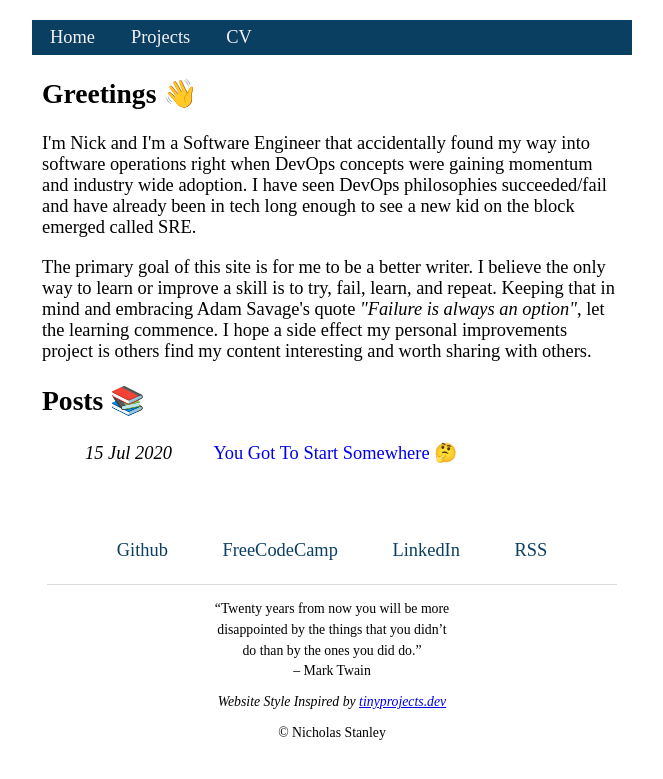
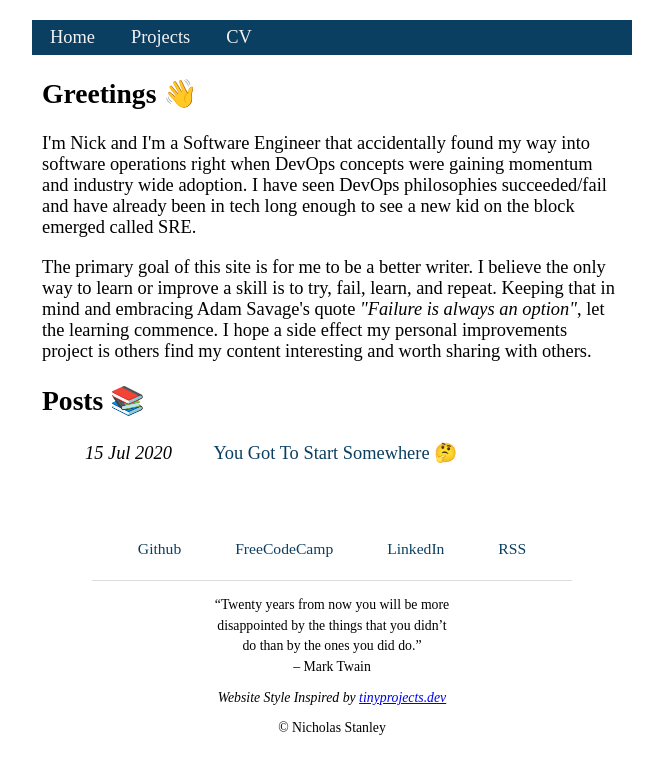
Before and after one commit to nickstanley574/nickstanley574.github.io, a Jekyll site: the page built from index.html, in a window 1280 px wide. Shown: the top 779 px of the page, without its empty margins (308-971 px from the left). Built offline with Jekyll 4.4.1, drawn with Linux system fonts in a browser that asks for light colours.

Commit message:
font-size and a color change

```diff
--- a/_sass/main.scss
+++ b/_sass/main.scss
@@ -55,6 +55,7 @@ table {
 
 table tr td a {
     text-decoration: none;
+    color: #0B3F62;
 }
 
 table tr td a:hover {
@@ -62,7 +63,7 @@ table tr td a:hover {
 }
 
 hr {
-    width: 95%;
+    width: 80%;
     border: none;
     height: 1px;
     background-color: rgba(128, 128, 128, 0.274);
@@ -80,6 +81,7 @@ footer #sub div {
 }
 
 footer #links {
+    font-size: 85%;
     float: center;
     padding: 10px;
 }
```
